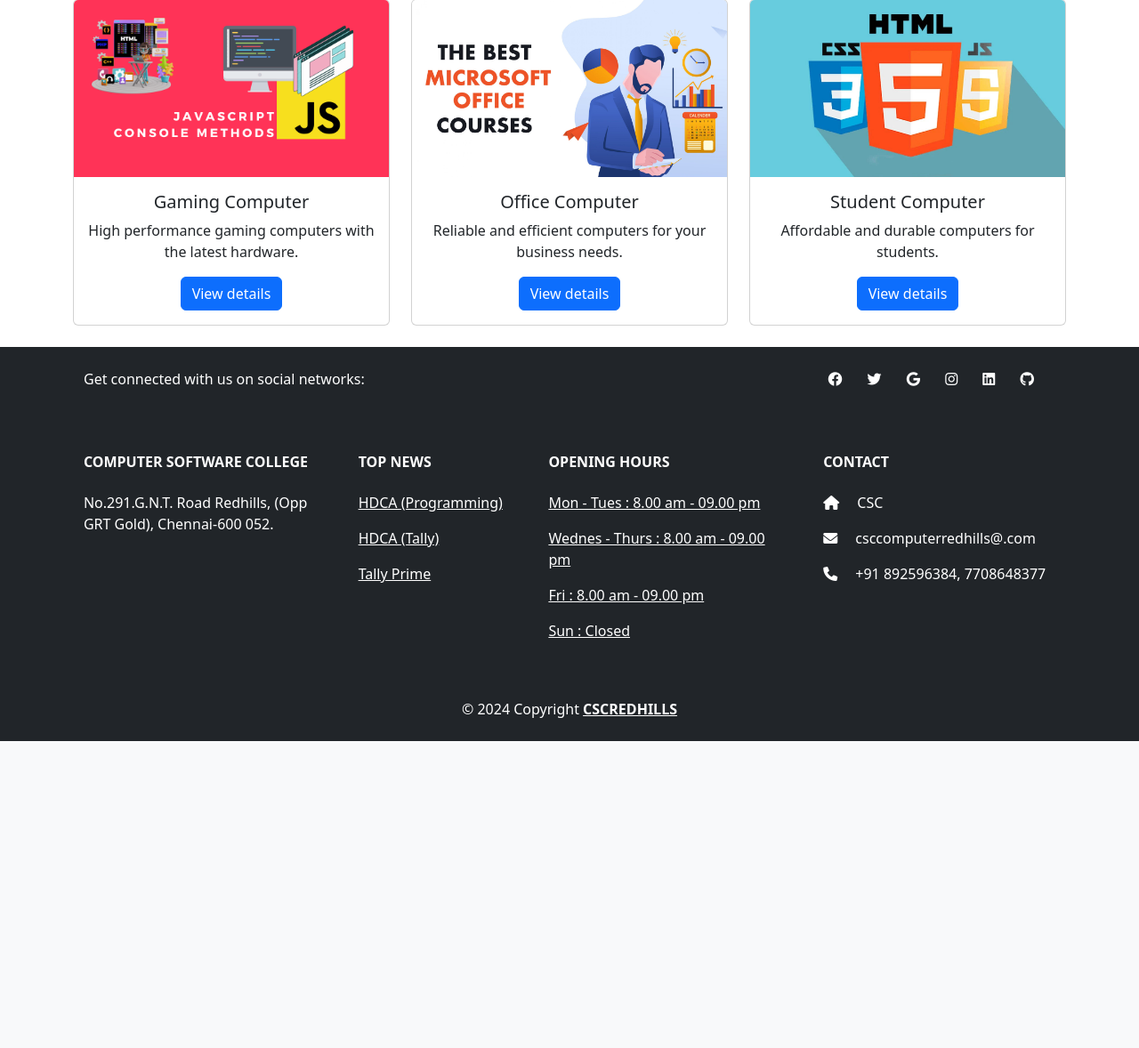
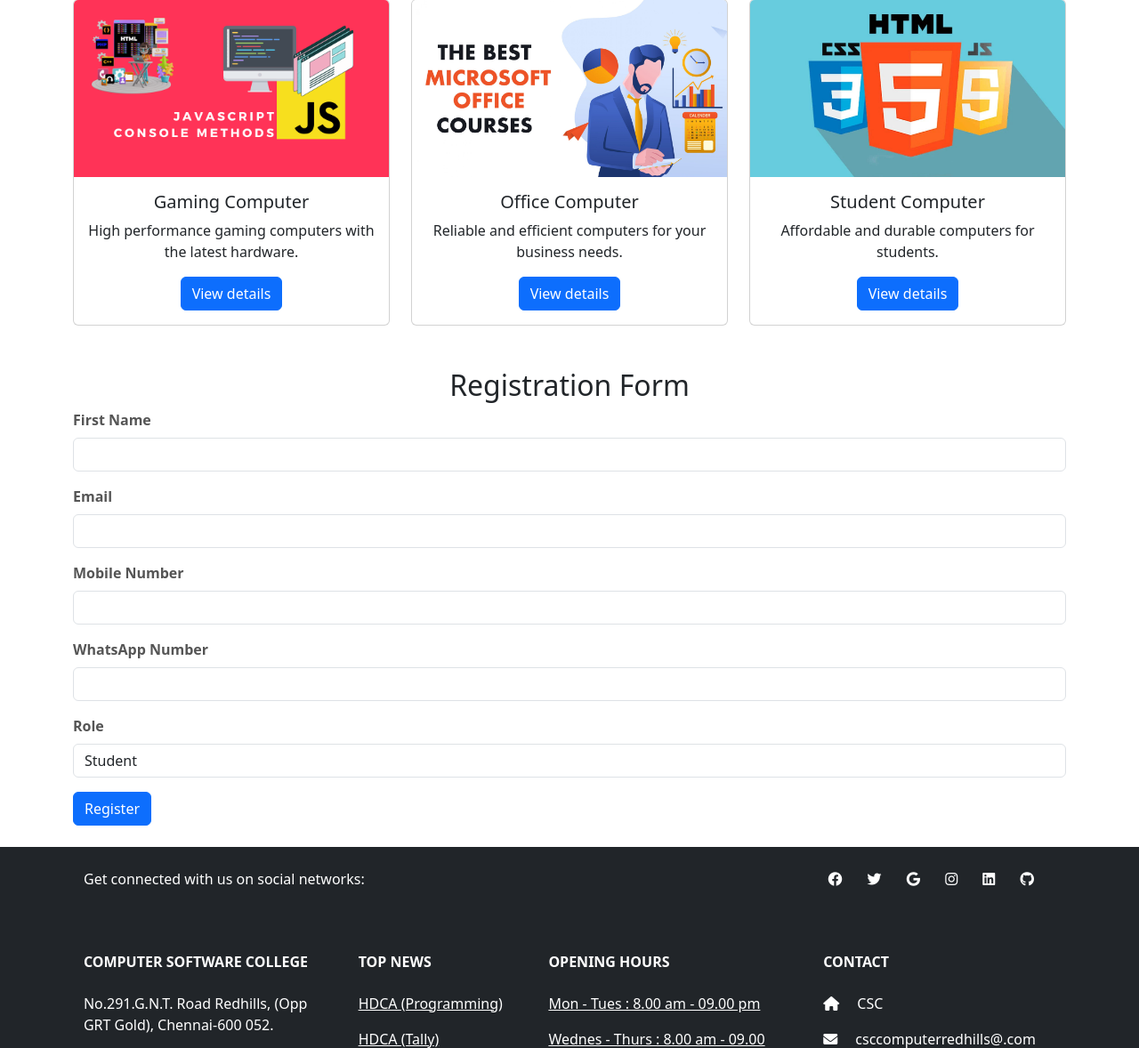
Before and after one commit to cscredhills6414/csc-web, a Flask app: page / in a window 1280 px wide. Shown: the part 782-1960 px from the top of the page at 89% size. Before the commit the page ends 1615 px from the top, so only its background shows below. Run offline with Flask 3, Linux system fonts and the light colour scheme; some libraries are stand-ins or nearby versions.

Commit message:
fite commit

```diff
--- a/templates/index.html
+++ b/templates/index.html
@@ -85,6 +85,35 @@
             </div>
         </div>
     </div>
+    <div class="container mt-5">
+        <h2 class="text-center">Registration Form</h2>
+        <form action="/register" method="post">
+          <div class="form-group">
+            <label for="firstname">First Name</label>
+            <input type="text" class="form-control" id="firstname" name="firstname" required>
+          </div>
+          <div class="form-group">
+            <label for="email">Email</label>
+            <input type="email" class="form-control" id="email" name="email" required>
+          </div>
+          <div class="form-group">
+            <label for="mobilenumber">Mobile Number</label>
+            <input type="text" class="form-control" id="mobilenumber" name="mobilenumber" required>
+          </div>
+          <div class="form-group">
+            <label for="whatsappnumber">WhatsApp Number</label>
+            <input type="text" class="form-control" id="whatsappnumber" name="whatsappnumber">
+          </div>
+          <div class="form-group">
+            <label for="role">Role</label>
+            <select class="form-control" id="role" name="role" required>
+              <option value="student">Student</option>
+              <option value="employee">Employee</option>
+            </select>
+          </div>
+          <button type="submit" class="btn btn-primary">Register</button>
+        </form>
+      </div>
     {% extends 'footer/footer.html' %}
 
     <script src="https://code.jquery.com/jquery-3.5.1.slim.min.js"></script>
```
